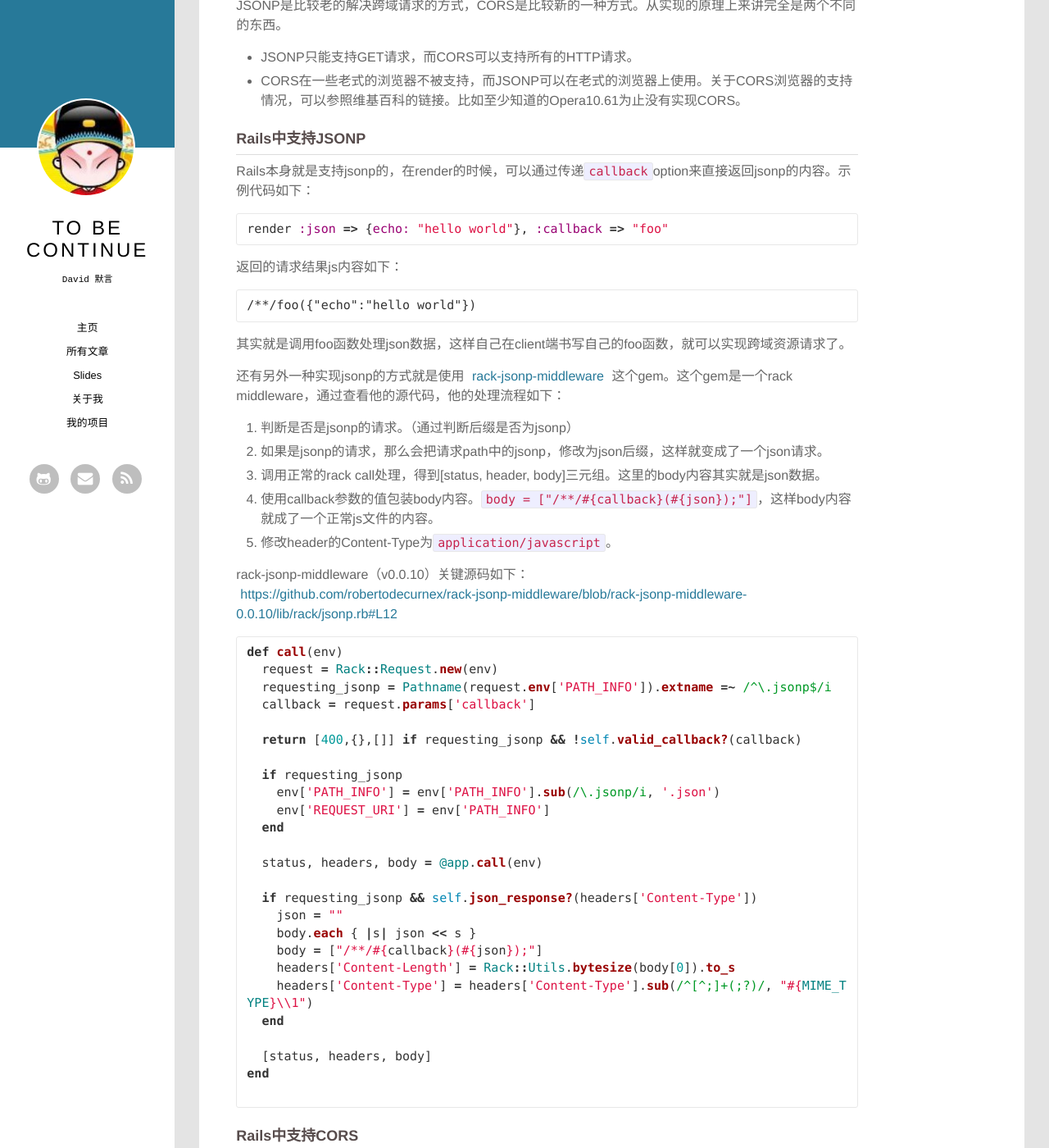
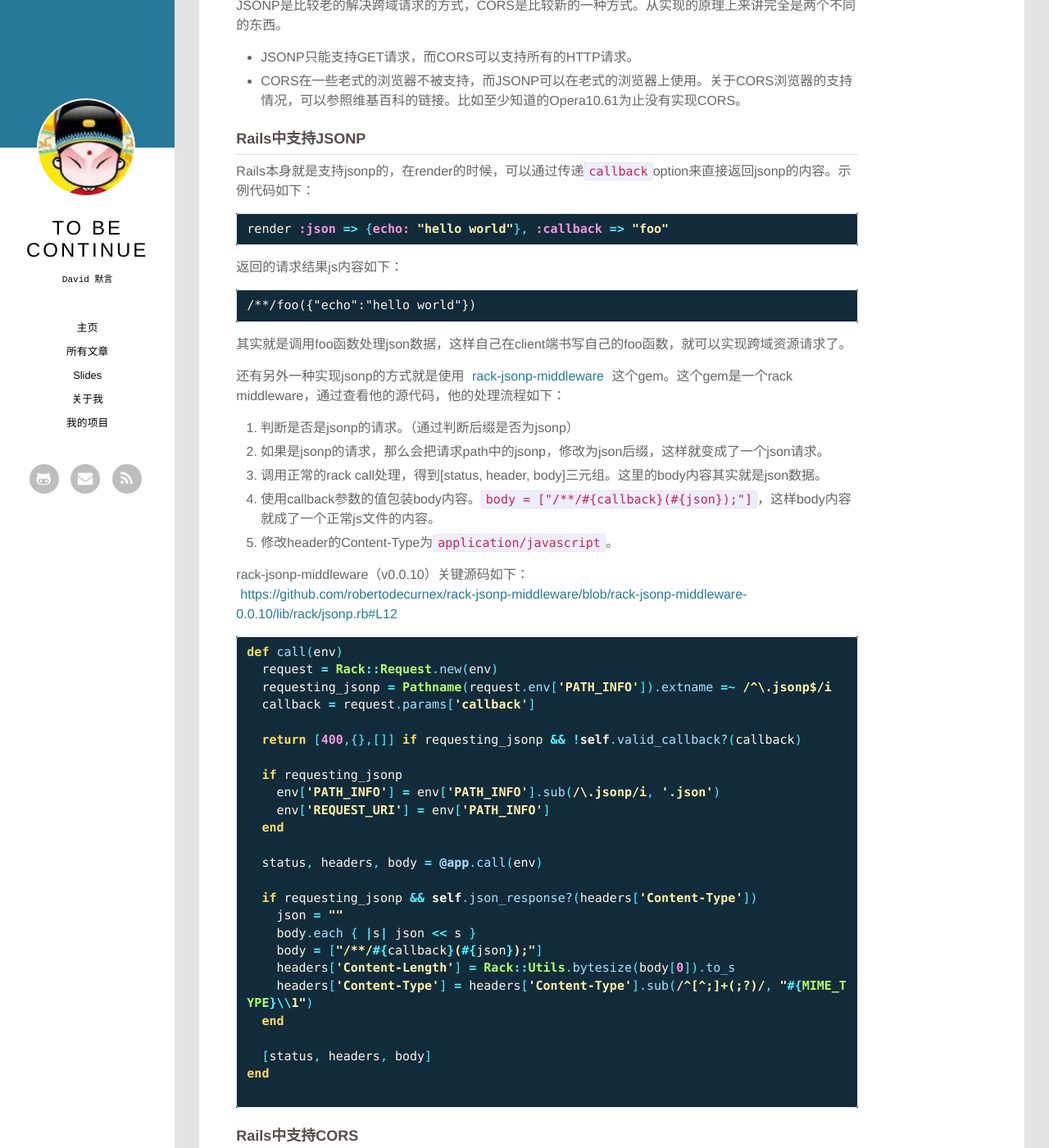
Before and after one commit to MakeItEasy/makeiteasy.github.com, a Jekyll site: the page built from _posts/2014-10-11-cross-origin-resource-sharing.markdown, in a window 1280 px wide and 1400 px high, scrolled down 1943 px. Shown: the whole window at 82% size. Built offline with Jekyll 4.4.1, drawn with Linux system fonts in a browser that asks for light colours; Markdown is read by kramdown in place of the engine named in the settings; comment, search, counter and statistics services are not loaded.

Commit message:
升级到jekyll3.7，添加及修改了语法高亮

```diff
--- a/Gemfile
+++ b/Gemfile
@@ -1,5 +1,5 @@
 # source 'https://rubygems.org'
 source 'https://gems.ruby-china.com'
 
-gem 'github-pages'
+gem 'github-pages', group: :jekyll_plugins
 gem 'redcarpet'
--- a/_config.yml
+++ b/_config.yml
@@ -15,9 +15,28 @@
 permalink: /:year/:month/:day/:title.html
 
 # Build settings
-# markdown: kramdown
-markdown: redcarpet
+markdown: kramdown
+# markdown: redcarpet
 # extensions: [fenced_code_blocks]
+highlighter: rouge
+# More › http://kramdown.gettalong.org/quickref.html
+# Options › http://kramdown.gettalong.org/options.html
+kramdown:
+  input:          GFM
+  # https://github.com/jekyll/jekyll/pull/4090
+  syntax_highlighter: rouge
+
+  # Rouge Highlighter in Kramdown › http://kramdown.gettalong.org/syntax_highlighter/rouge.html
+  # span, block element options fall back to global
+  syntax_highlighter_opts:
+    # Rouge Options › https://github.com/jneen/rouge#full-options
+    css_class: 'highlight'
+    #line_numbers: true # bad idea, spans don't need linenos and would inherit this option
+    span:
+      line_numbers: false
+    block:
+      line_numbers: false
+      start_line: 1
 
 author:
   name: 代如刚
@@ -28,7 +47,7 @@
 
 # 分页
 paginate: 10
-gems: [jekyll-paginate]
+plugins: [jekyll-paginate]
 
 collections:
   slides:
--- a/_includes/head.html
+++ b/_includes/head.html
@@ -7,5 +7,6 @@
     <meta name="description" content="{{ site.description }}">
 
     <link rel="stylesheet" href="{{ "/css/main.css" | prepend: site.baseurl }}">
+    <link rel="stylesheet" href="{{ "/css/syntax.css" | prepend: site.baseurl }}">
     <link rel="canonical" href="{{ page.url | replace:'index.html','' | prepend: site.baseurl | prepend: site.url }}">
 </head>
--- a/css/main.scss
+++ b/css/main.scss
@@ -55,6 +55,5 @@
 @import
   "base",
   "layout_sidebar",
-  "layout_content",
-  "syntax-highlighting"
+  "layout_content"
 ;
--- /dev/null
+++ b/css/syntax.css
@@ -0,0 +1,173 @@
+.highlight table td { padding: 5px; }
+.highlight table pre { margin: 0; }
+.highlight {
+  color: #faf6e4;
+  background-color: #122b3b;
+}
+.highlight .gl {
+  color: #dee5e7;
+  background-color: #4e5d62;
+}
+.highlight .gp {
+  color: #a8e1fe;
+  font-weight: bold;
+}
+.highlight .c, .highlight .cd, .highlight .cm, .highlight .c1, .highlight .cs {
+  color: #6c8b9f;
+  font-style: italic;
+}
+.highlight .cp {
+  color: #b2fd6d;
+  font-weight: bold;
+  font-style: italic;
+}
+.highlight .err {
+  color: #fefeec;
+  background-color: #cc0000;
+}
+.highlight .gr {
+  color: #cc0000;
+  font-weight: bold;
+  font-style: italic;
+}
+.highlight .k, .highlight .kd, .highlight .kv {
+  color: #f6dd62;
+  font-weight: bold;
+}
+.highlight .o, .highlight .ow {
+  color: #4df4ff;
+  font-weight: bold;
+}
+.highlight .p, .highlight .pi {
+  color: #4df4ff;
+}
+.highlight .gd {
+  color: #cc0000;
+}
+.highlight .gi {
+  color: #b2fd6d;
+}
+.highlight .ge {
+  font-style: italic;
+}
+.highlight .gs {
+  font-weight: bold;
+}
+.highlight .gt {
+  color: #dee5e7;
+  background-color: #4e5d62;
+}
+.highlight .kc {
+  color: #f696db;
+  font-weight: bold;
+}
+.highlight .kn {
+  color: #ffb000;
+  font-weight: bold;
+}
+.highlight .kp {
+  color: #ffb000;
+  font-weight: bold;
+}
+.highlight .kr {
+  color: #ffb000;
+  font-weight: bold;
+}
+.highlight .gh {
+  color: #ffb000;
+  font-weight: bold;
+}
+.highlight .gu {
+  color: #ffb000;
+  font-weight: bold;
+}
+.highlight .kt {
+  color: #b2fd6d;
+  font-weight: bold;
+}
+.highlight .no {
+  color: #b2fd6d;
+  font-weight: bold;
+}
+.highlight .nc {
+  color: #b2fd6d;
+  font-weight: bold;
+}
+.highlight .nd {
+  color: #b2fd6d;
+  font-weight: bold;
+}
+.highlight .nn {
+  color: #b2fd6d;
+  font-weight: bold;
+}
+.highlight .bp {
+  color: #b2fd6d;
+  font-weight: bold;
+}
+.highlight .ne {
+  color: #b2fd6d;
+  font-weight: bold;
+}
+.highlight .nl {
+  color: #ffb000;
+  font-weight: bold;
+}
+.highlight .nt {
+  color: #ffb000;
+  font-weight: bold;
+}
+.highlight .m, .highlight .mf, .highlight .mh, .highlight .mi, .highlight .il, .highlight .mo, .highlight .mb, .highlight .mx {
+  color: #f696db;
+  font-weight: bold;
+}
+.highlight .ld {
+  color: #f696db;
+  font-weight: bold;
+}
+.highlight .ss {
+  color: #f696db;
+  font-weight: bold;
+}
+.highlight .s, .highlight .sb, .highlight .sd, .highlight .s2, .highlight .sh, .highlight .sx, .highlight .sr, .highlight .s1 {
+  color: #fff0a6;
+  font-weight: bold;
+}
+.highlight .se {
+  color: #4df4ff;
+  font-weight: bold;
+}
+.highlight .sc {
+  color: #4df4ff;
+  font-weight: bold;
+}
+.highlight .si {
+  color: #4df4ff;
+  font-weight: bold;
+}
+.highlight .nb {
+  font-weight: bold;
+}
+.highlight .ni {
+  color: #999999;
+  font-weight: bold;
+}
+.highlight .w {
+  color: #BBBBBB;
+}
+.highlight .go {
+  color: #BBBBBB;
+}
+.highlight .nf {
+  color: #a8e1fe;
+}
+.highlight .py {
+  color: #a8e1fe;
+}
+.highlight .na {
+  color: #a8e1fe;
+}
+.highlight .nv, .highlight .vc, .highlight .vg, .highlight .vi {
+  color: #a8e1fe;
+  font-weight: bold;
+}
```
Also changed, not shown: _posts/2018-12-20-pxe-ftp-kickstart-auto-install-linux.markdown (+9 -7 lines), Gemfile.lock.
